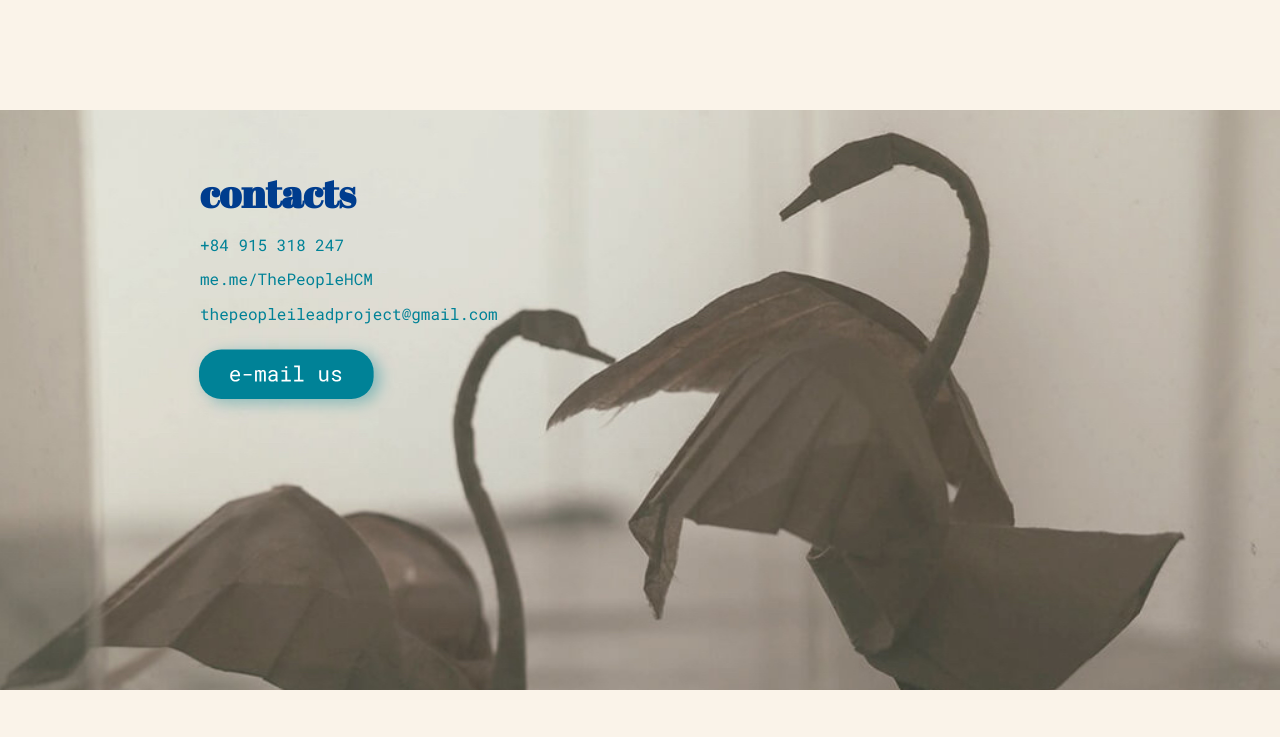
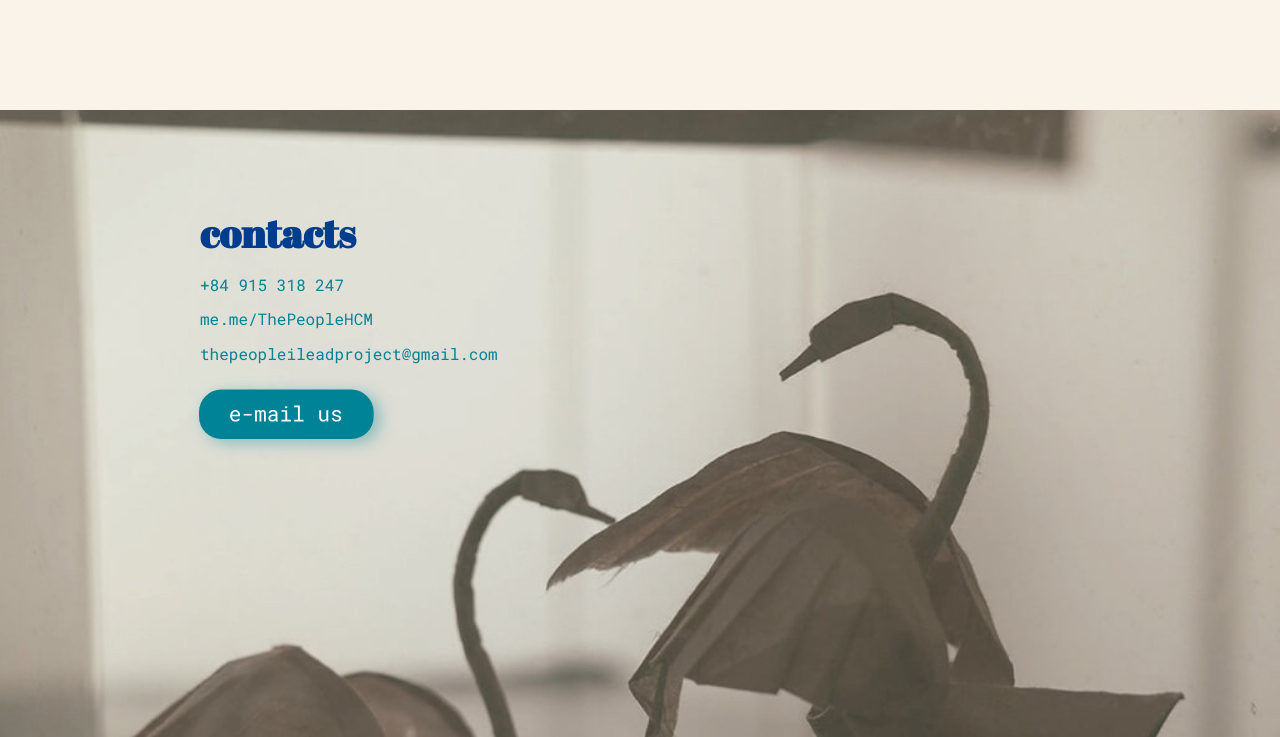
Before and after one commit to khuongbhan/han-web2-final, a plain HTML site: page deploy/index.html in a window 1280 px wide. Shown: the part 4520-5257 px from the top of the page. Drawn offline with nearby package versions, Linux system fonts and the light colour scheme.

Commit message:
section-7

```diff
--- a/dev/scss/sections/_section-7.scss
+++ b/dev/scss/sections/_section-7.scss
@@ -6,6 +6,12 @@
 
     @include md {
         padding: 50px 0;
+    }
+
+    @include xl {
+        grid-template-columns: auto 1200px auto;
+        grid-template-areas: ". section-7-container .";
+        // max-width: 1200px;
     }
 
     #section-7-container {
@@ -28,7 +34,16 @@
         }
 
         @include lg {
+            height: 800px;
+            margin-bottom: 50px;
+        }
+
+        @include xl {
+            grid-area: section-7-container;
             height: 900px;
+            // padding: 80px 0;
+            // grid-template-columns: auto 1200px auto;
+            // grid-template-areas: ". section-7-content .";
         }
 
         #section-7-img {
@@ -44,9 +59,9 @@
             }
         }
 
-        @include md {
-            height: 580px;
-        }
+        // @include md {
+        //     height: 580px;
+        // }
 
 
         #section-7-content {
@@ -64,6 +79,7 @@
 
                 @include lg {
                     margin-left: 200px;
+                    margin-top: 100px;
                     text-align: left;
                 }
             }
```
Also changed, not shown: deploy/css/styles.css, 2 other files.
